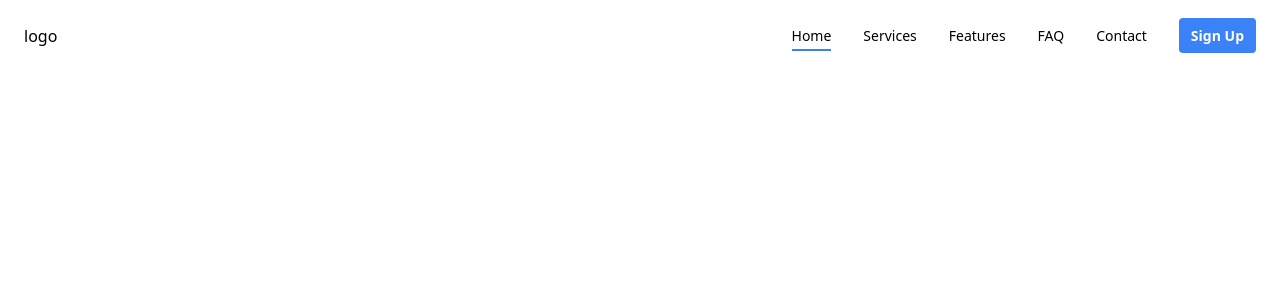
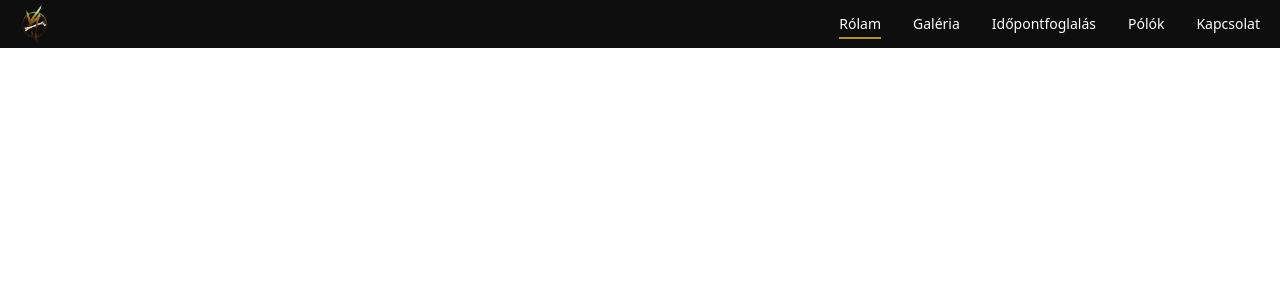
Before and after one commit to vertesip/ArnoldTattoo, a Nuxt app in the folder src/: page / in a window 1280 px wide. Shown: the top 300 px of the page. Built offline with nearby package versions, Linux system fonts and the light colour scheme.

Commit message:
Continued working on the navbar section

```diff
--- a/src/components/NavBar.vue
+++ b/src/components/NavBar.vue
@@ -1,16 +1,16 @@
 <template>
-  <nav class="fixed w-full p-6 bg-transparent">
-    <div class="flex items-center justify-between">
+  <nav class="fixed w-full h-12 px-5">
+    <div class="flex items-center justify-between h-full max-w-7xl m-auto">
       <!-- Header logo -->
       <div>
-        <span>logo</span>
+        <img src="logo.png" class="max-h-10" alt="Arnold Tattoo Logo">
       </div>
 
       <!-- Mobile toggle -->
       <div class="md:hidden">
-        <button @click="drawer">
+        <button @click="drawer" class="flex">
           <svg
-            class="h-8 w-8 fill-current text-black"
+            class="h-8 w-8 fill-current text-white"
             fill="none"
             stroke-linecap="round"
             stroke-linejoin="round"
@@ -25,29 +25,14 @@
 
       <!-- Navbar -->
       <div class="hidden md:block">
-        <ul class="flex space-x-8 text-sm font-sans">
+        <ul class="flex space-x-8 text-sm font-sans text-white">
           <li>
-            <a href="#" class="active border-b-2 border-blue-500 pb-1">Home</a>
+            <a href="#" class="active border-b-2 pb-1">Rólam</a>
           </li>
-          <li><a href="#" class="">Services</a></li>
-          <li><a href="#" class="">Features</a></li>
-          <li><a href="#" class="">FAQ</a></li>
-          <li><a href="#" class="">Contact</a></li>
-          <li>
-            <a
-              href="#"
-              class="
-                cta
-                bg-blue-500
-                hover:bg-blue-600
-                px-3
-                py-2
-                rounded
-                text-white
-                font-semibold
-              "
-            >Sign Up</a>
-          </li>
+          <li><a href="#" class="">Galéria</a></li>
+          <li><a href="#" class="">Időpontfoglalás</a></li>
+          <li><a href="#" class="">Pólók</a></li>
+          <li><a href="#" class="">Kapcsolat</a></li>
         </ul>
       </div>
 
@@ -81,7 +66,6 @@
           top-0
           left-0
           w-64
-          bg-white
           fixed
           h-full
           overflow-auto
@@ -115,10 +99,10 @@
           class="flex w-full items-center p-4 border-b"
           @click="isOpen = false"
         >
-          <span>logo</span>
+          <img src="logo.png" class="max-h-10" alt="Arnold Tattoo Logo">
         </span>
 
-        <ul class="divide-y font-sans">
+        <ul class="divide-y font-sans text-white">
           <li>
             <a
               href="#"
@@ -153,26 +137,6 @@
               class="my-4 inline-block"
               @click="isOpen = false"
             >Contact</a>
-          </li>
-          <li>
-            <a
-              href="#"
-              class="
-                my-8
-                w-full
-                text-center
-                font-semibold
-                cta
-                inline-block
-                bg-blue-500
-                hover:bg-blue-600
-                px-3
-                py-2
-                rounded
-                text-white
-              "
-              @click="isOpen = false"
-            >Sign Up</a>
           </li>
         </ul>
 
@@ -269,14 +233,20 @@ export default {
       immediate: true,
       handler (isOpen) {
         if (process.client) {
-          if (isOpen) { document.body.style.setProperty('overflow', 'hidden') } else { document.body.style.removeProperty('overflow') }
+          if (isOpen) {
+            document.body.style.setProperty('overflow', 'hidden')
+          } else {
+            document.body.style.removeProperty('overflow')
+          }
         }
       }
     }
   },
   mounted () {
     document.addEventListener('keydown', (e) => {
-      if (e.keyCode === 27 && this.isOpen) { this.isOpen = false }
+      if (e.keyCode === 27 && this.isOpen) {
+        this.isOpen = false
+      }
     })
   },
   methods: {
@@ -286,3 +256,13 @@ export default {
   }
 }
 </script>
+<style scoped>
+#__layout > nav,
+#__layout > nav > div > aside {
+  background: #0e0e0e;
+}
+
+li .active {
+  border-bottom-color: #aa923b;
+}
+</style>
```
Also changed, not shown: src/static/logo.png (added).
